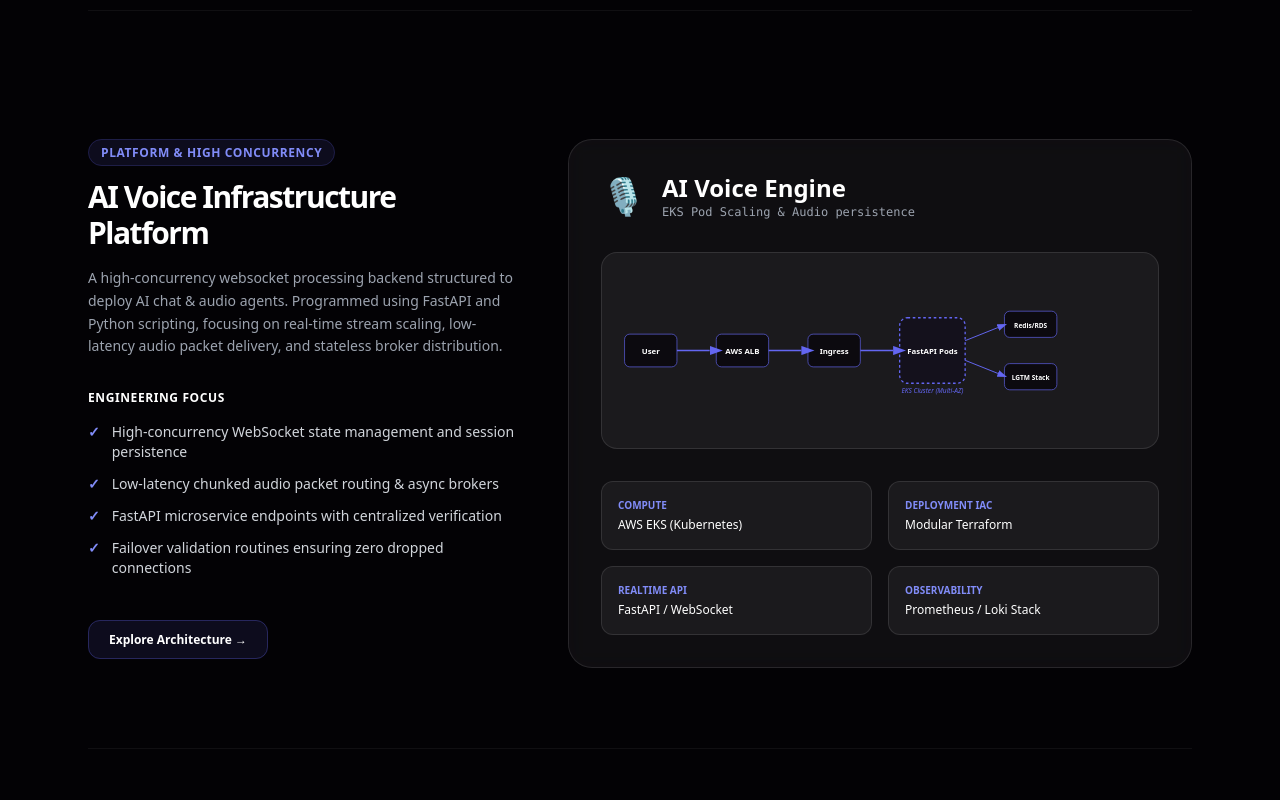
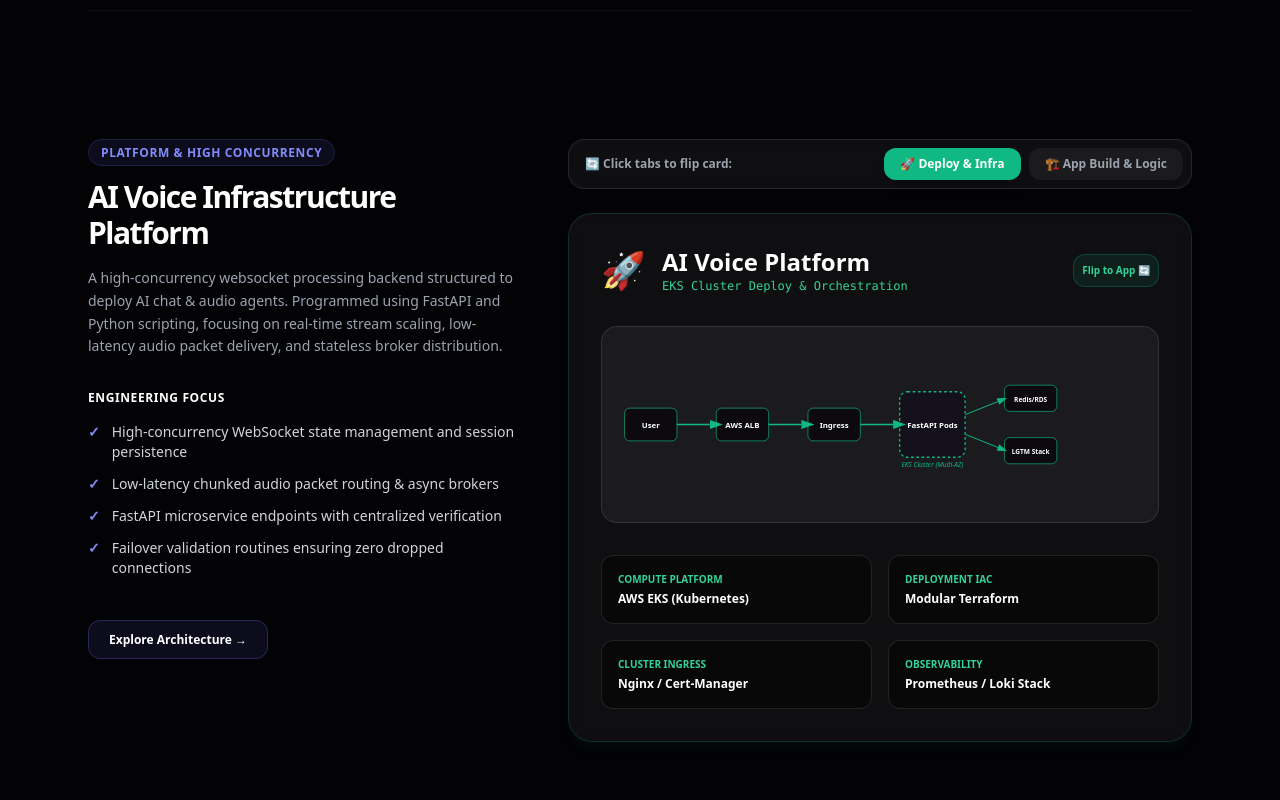
Before and after one commit to sanjanamahajan2001-sys/personal-portfolio, a Next.js app: page / in a window 1280 px wide. Shown: the part 3440-4240 px from the top of the page. Built offline with nearby package versions, Linux system fonts and the light colour scheme.

Commit message:
feat(portfolio): implement 3D flipper card showcasing Alcon deploy & build architectures

```diff
--- a/app/globals.css
+++ b/app/globals.css
@@ -59,3 +59,18 @@
 .accent-glow-deploy {
   box-shadow: 0 0 40px -10px rgba(34, 197, 94, 0.15);
 }
+
+/* Card Flipper CSS Utilities */
+.perspective-1000 {
+  perspective: 1000px;
+}
+.transform-style-3d {
+  transform-style: preserve-3d;
+}
+.backface-hidden {
+  backface-visibility: hidden;
+  -webkit-backface-visibility: hidden;
+}
+.rotate-y-180 {
+  transform: rotateY(180deg);
+}
--- a/app/page.tsx
+++ b/app/page.tsx
@@ -71,6 +71,46 @@
   </div>
 );
 
+const AlconAppArchitecture = ({ themeColor = "#6366f1" }) => (
+  <div className="w-full py-8 px-4 bg-white/5 rounded-2xl border border-white/10 my-6 transition-all duration-500">
+    <svg viewBox="0 0 800 200" className="w-full h-auto">
+      <defs>
+        <marker id="arrowhead-app" markerWidth="10" markerHeight="7" refX="0" refY="3.5" orient="auto">
+          <polygon points="0 0, 10 3.5, 0 7" fill={themeColor} />
+        </marker>
+      </defs>
+
+      {/* Nodes */}
+      <rect x="15" y="75" width="100" height="50" rx="8" fill="#0c0a0f" stroke={themeColor} strokeWidth="1" />
+      <text x="65" y="105" textAnchor="middle" fill="white" fontSize="11" fontWeight="bold">Twilio Stream</text>
+
+      <rect x="160" y="45" width="150" height="110" rx="12" fill="#14111c" stroke={themeColor} strokeWidth="2" strokeDasharray="3" />
+      <text x="235" y="70" textAnchor="middle" fill="white" fontSize="11" fontWeight="bold">FastAPI Core</text>
+      <text x="235" y="92" textAnchor="middle" fill="#9fb3c8" fontSize="9">Flow Runtime Engine</text>
+      <text x="235" y="112" textAnchor="middle" fill="#9fb3c8" fontSize="9">Hinglish Intent Engine</text>
+      <text x="235" y="132" textAnchor="middle" fill="#9fb3c8" fontSize="9">IRDAI Consent Guard</text>
+
+      <rect x="360" y="75" width="100" height="50" rx="8" fill="#0c0a0f" stroke={themeColor} strokeWidth="1" />
+      <text x="410" y="105" textAnchor="middle" fill="white" fontSize="11" fontWeight="bold">Redis Lock</text>
+
+      <rect x="500" y="45" width="130" height="110" rx="12" fill="#14111c" stroke={themeColor} strokeWidth="2" strokeDasharray="3" />
+      <text x="565" y="70" textAnchor="middle" fill="white" fontSize="11" fontWeight="bold">Celery Workers</text>
+      <text x="565" y="92" textAnchor="middle" fill="#9fb3c8" fontSize="9">Campaign Schedule</text>
+      <text x="565" y="112" textAnchor="middle" fill="#9fb3c8" fontSize="9">Multi-Channel Retry</text>
+      <text x="565" y="132" textAnchor="middle" fill="#9fb3c8" fontSize="9">PostgreSQL Sync</text>
+
+      <rect x="670" y="75" width="115" height="50" rx="8" fill="#02140e" stroke="#059669" strokeWidth="1" />
+      <text x="727" y="105" textAnchor="middle" fill="white" fontSize="11" fontWeight="bold">RDS / PG Store</text>
+
+      {/* Connections */}
+      <line x1="115" y1="100" x2="150" y2="100" stroke={themeColor} strokeWidth="2" markerEnd="url(#arrowhead-app)" />
+      <line x1="310" y1="100" x2="350" y2="100" stroke={themeColor} strokeWidth="2" markerEnd="url(#arrowhead-app)" />
+      <line x1="460" y1="100" x2="490" y2="100" stroke={themeColor} strokeWidth="2" markerEnd="url(#arrowhead-app)" />
+      <line x1="630" y1="100" x2="660" y2="100" stroke={themeColor} strokeWidth="2" markerEnd="url(#arrowhead-app)" />
+    </svg>
+  </div>
+);
+
 const EmailIntelligenceArchitecture = ({ themeColor = "#6366f1" }) => (
   <div className="w-full py-8 px-4 bg-white/5 rounded-2xl border border-white/10 my-6 transition-all duration-500">
     <svg viewBox="0 0 800 200" className="w-full h-auto">
@@ -631,6 +671,7 @@
 export default function Home() {
   const [perspective, setPerspective] = useState<Perspective>('build');
   const [isScrolled, setIsScrolled] = useState(false);
+  const [alconFlipped, setAlconFlipped] = useState(false);
 
   // Monitor scroll for nav header blur effect
   useEffect(() => {
@@ -1008,29 +1049,101 @@
           </div>
 
           <div className="lg:col-span-7 order-1 lg:order-2 space-y-6">
-            <div className={`p-8 rounded-3xl border bg-white/5 backdrop-blur-md space-y-8 transition-all duration-500 ${!isBuild ? 'border-emerald-500/20' : 'border-white/10'}`}>
+            {/* Visual Flipper Control Bar - Highly Noticeable Toggle */}
+            <div className="flex justify-between items-center bg-white/5 p-2 rounded-2xl border border-white/10 backdrop-blur-md">
+              <span className="text-xs font-bold text-gray-400 pl-2">🔄 Click tabs to flip card:</span>
+              <div className="flex gap-2">
+                <button
+                  onClick={() => setAlconFlipped(false)}
+                  className={`px-4 py-2 rounded-xl text-xs font-bold transition-all duration-300 ${
+                    !alconFlipped
+                      ? 'bg-emerald-500 text-white shadow-lg'
+                      : 'bg-white/5 text-gray-400 hover:text-white'
+                  }`}
+                >
+                  🚀 Deploy & Infra
+                </button>
+                <button
+                  onClick={() => setAlconFlipped(true)}
+                  className={`px-4 py-2 rounded-xl text-xs font-bold transition-all duration-300 ${
+                    alconFlipped
+                      ? 'bg-indigo-500 text-white shadow-lg'
+                      : 'bg-white/5 text-gray-400 hover:text-white'
+                  }`}
+                >
+                  🏗️ App Build & Logic
+                </button>
+              </div>
+            </div>
+
+            {/* 3D Flip Card Container */}
+            <div className="perspective-1000 w-full min-h-[640px] relative">
+              <div className={`w-full h-full duration-700 transform-style-3d relative transition-transform ${alconFlipped ? 'rotate-y-180' : ''}`}>
+
+                {/* --- FRONT FACE: DEPLOYMENT/INFRASTRUCTURE (Shown First) --- */}
+                <div className={`w-full absolute backface-hidden left-0 top-0 p-8 rounded-3xl border bg-white/5 backdrop-blur-md space-y-8 transition-all duration-500 border-emerald-500/20 shadow-lg shadow-emerald-500/5 ${alconFlipped ? 'pointer-events-none opacity-0' : 'opacity-100'}`}>
+                  <div className="flex justify-between items-center">
                     <div className="flex items-center gap-4">
-                <span className="text-4xl">🎙️</span>
+                      <span className="text-4xl">🚀</span>
+                      <div>
+                        <h4 className="text-2xl font-bold text-white">AI Voice Platform</h4>
+                        <p className="text-xs text-emerald-400 font-mono">EKS Cluster Deploy & Orchestration</p>
+                      </div>
+                    </div>
+                    <button onClick={() => setAlconFlipped(true)} className="p-2 bg-emerald-500/10 hover:bg-emerald-500/25 border border-emerald-500/25 rounded-xl text-[10px] font-bold text-emerald-400 flex items-center gap-1.5 transition-all">
+                      Flip to App 🔄
+                    </button>
+                  </div>
+
+                  <VoiceArchitecture themeColor="#10b981" />
+
+                  <div className="grid grid-cols-2 gap-4">
+                    {[
+                      { label: "Compute Platform", value: "AWS EKS (Kubernetes)" },
+                      { label: "Deployment IaC", value: "Modular Terraform" },
+                      { label: "Cluster Ingress", value: "Nginx / Cert-Manager" },
+                      { label: "Observability", value: "Prometheus / Loki Stack" }
+                    ].map((card, i) => (
+                      <div key={i} className="p-4 rounded-xl bg-black/40 border border-white/10">
+                        <p className="text-[10px] font-black uppercase mb-1 text-emerald-400">{card.label}</p>
+                        <p className="text-white text-xs font-semibold">{card.value}</p>
+                      </div>
+                    ))}
+                  </div>
+                </div>
+
+                {/* --- BACK FACE: APPLICATION BUILD/LOGIC --- */}
+                <div className={`w-full absolute backface-hidden left-0 top-0 p-8 rounded-3xl border bg-white/5 backdrop-blur-md space-y-8 transition-all duration-500 border-indigo-500/20 shadow-lg shadow-indigo-500/5 rotate-y-180 ${!alconFlipped ? 'pointer-events-none opacity-0' : 'opacity-100'}`}>
+                  <div className="flex justify-between items-center">
+                    <div className="flex items-center gap-4">
+                      <span className="text-4xl">🏗️</span>
                       <div>
                         <h4 className="text-2xl font-bold text-white">AI Voice Engine</h4>
-                  <p className="text-xs text-gray-400 font-mono">EKS Pod Scaling & Audio persistence</p>
-                </div>
-              </div>
-
-              <VoiceArchitecture themeColor={accentHex} />
+                        <p className="text-xs text-indigo-400 font-mono">FastAPI Telephony & Asynchronous Logic</p>
+                      </div>
+                    </div>
+                    <button onClick={() => setAlconFlipped(false)} className="p-2 bg-indigo-500/10 hover:bg-indigo-500/25 border border-indigo-500/25 rounded-xl text-[10px] font-bold text-indigo-400 flex items-center gap-1.5 transition-all">
+                      Flip to Deploy 🚀
+                    </button>
+                  </div>
+
+                  <AlconAppArchitecture themeColor="#6366f1" />
 
                   <div className="grid grid-cols-2 gap-4">
                     {[
-                  { label: "Compute", value: "AWS EKS (Kubernetes)" },
-                  { label: "Deployment IaC", value: "Modular Terraform" },
-                  { label: "Realtime API", value: "FastAPI / WebSocket" },
-                  { label: "Observability", value: "Prometheus / Loki Stack" }
+                      { label: "Voice Stream", value: "Twilio Media Streams" },
+                      { label: "Session Cache", value: "ElastiCache Redis" },
+                      { label: "Concurrency Lock", value: "Redis Distributed SETNX" },
+                      { label: "Data Persistence", value: "RDS PostgreSQL" }
                     ].map((card, i) => (
-                  <div key={i} className="p-4 rounded-xl bg-white/5 border border-white/10">
-                    <p className={`text-[10px] font-black uppercase mb-1 ${isBuild ? 'text-indigo-400' : 'text-emerald-400'}`}>{card.label}</p>
-                    <p className="text-white text-xs font-medium">{card.value}</p>
+                      <div key={i} className="p-4 rounded-xl bg-black/40 border border-white/10">
+                        <p className="text-[10px] font-black uppercase mb-1 text-indigo-400">{card.label}</p>
+                        <p className="text-white text-xs font-semibold">{card.value}</p>
                       </div>
                     ))}
+                  </div>
+                </div>
+
               </div>
             </div>
           </div>
```
Lines whose indentation alone changed are shown as unchanged.
